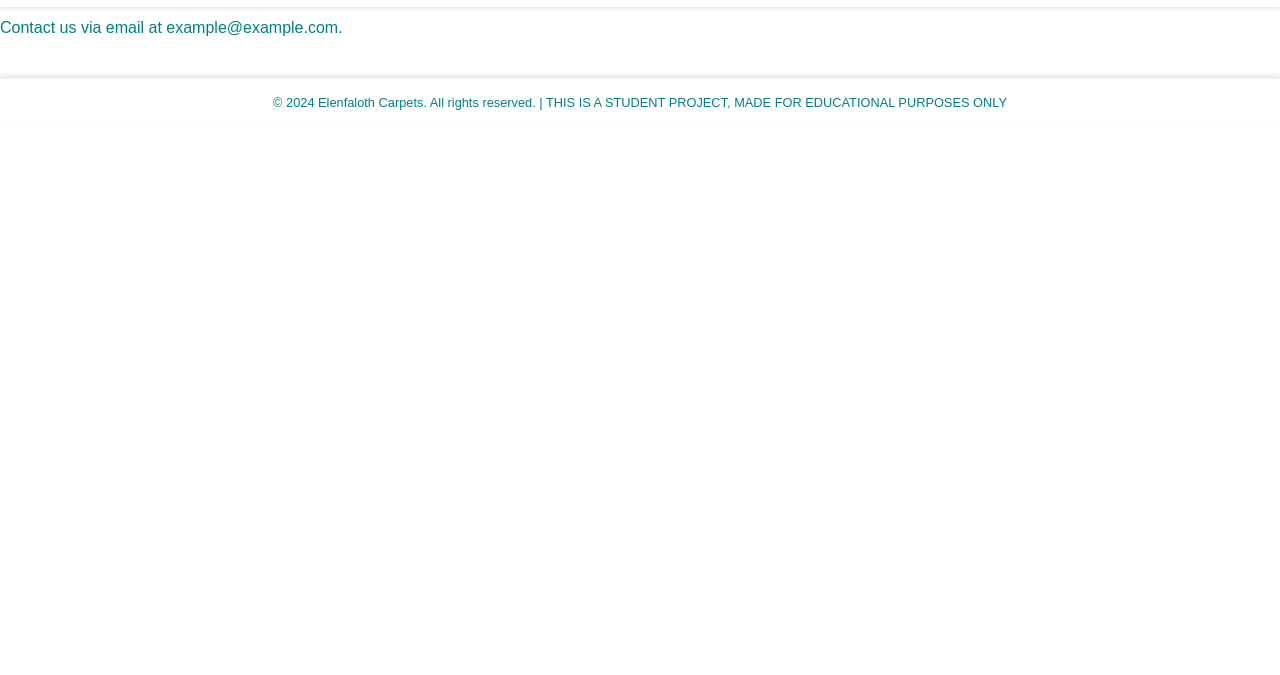
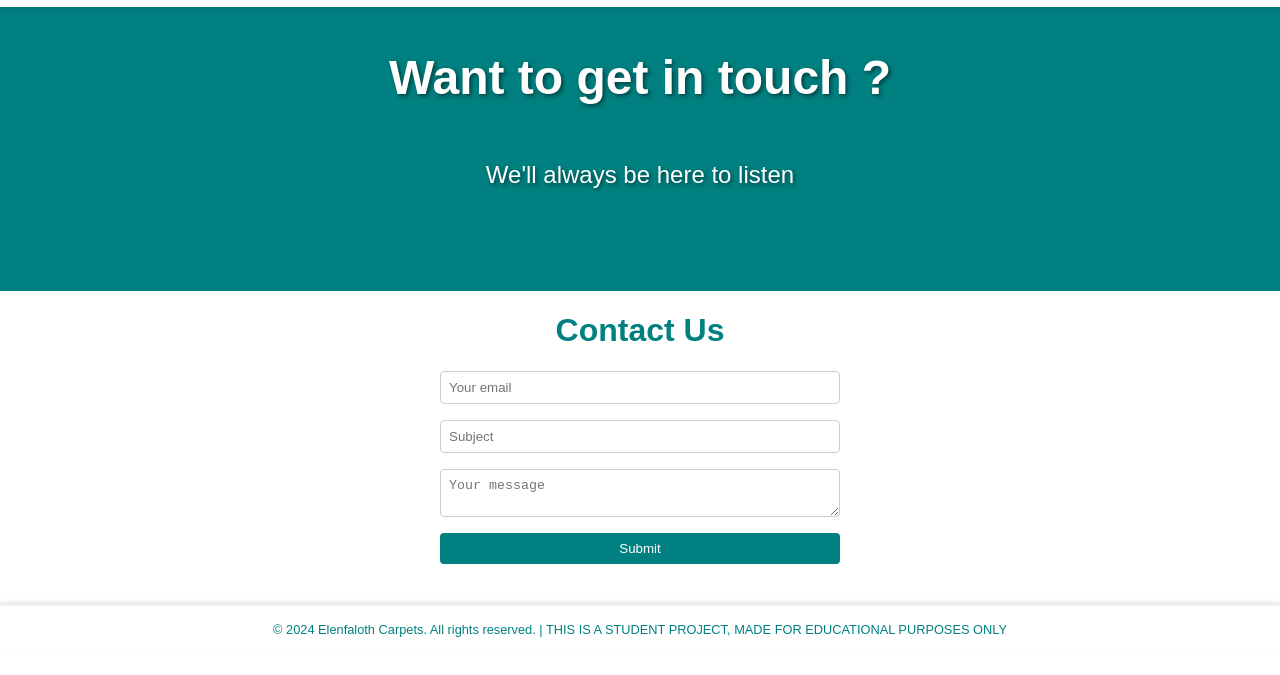
Before and after one commit to H4ss/Google-SEO-Tek5, a Gatsby site: page /contact in a window 1280 px wide. Shown: the part 61-736 px from the top of the page. Built offline with nearby package versions, Linux system fonts and the light colour scheme; Gatsby itself is replaced by a stand-in of ours.

Commit message:
Add a contact form and a snack bar

```diff
--- /dev/null
+++ b/src/components/contact-form.js
@@ -0,0 +1,73 @@
+import React, { useState } from "react"
+import "../styles/contact-form.css" // We'll create this CSS file next
+
+const ContactForm = () => {
+    const [formData, setFormData] = useState({
+        email: '',
+        subject: '',
+        message: ''
+    });
+
+    const [snackbarOpen, setSnackbarOpen] = useState(false);
+
+    const handleChange = (e) => {
+        const { name, value } = e.target;
+        setFormData(prevState => ({
+            ...prevState,
+            [name]: value
+        }));
+    }
+
+    const handleSubmit = (e) => {
+        e.preventDefault();
+        setSnackbarOpen(true);
+        // Automatically close the Snackbar after 3 seconds
+        setTimeout(() => {
+            setSnackbarOpen(false);
+        }, 3000);
+        // Reset form data
+        setFormData({
+            email: '',
+            subject: '',
+            message: ''
+        });
+    }
+
+    return (
+        <div>
+            <form onSubmit={handleSubmit} className="contact-form">
+                <input
+                    type="email"
+                    name="email"
+                    placeholder="Your email"
+                    value={formData.email}
+                    onChange={handleChange}
+                    required
+                />
+                <input
+                    type="text"
+                    name="subject"
+                    placeholder="Subject"
+                    value={formData.subject}
+                    onChange={handleChange}
+                    required
+                />
+                <textarea
+                    name="message"
+                    placeholder="Your message"
+                    value={formData.message}
+                    onChange={handleChange}
+                    required
+                />
+                <button type="submit" className="submit-button">Submit</button>
+            </form>
+            {snackbarOpen && (
+                <div className={`snackbar ${snackbarOpen ? 'open' : ''}`}>
+                    Message sent!
+                </div>
+            )}
+        </div>
+    );
+}
+
+export default ContactForm
--- a/src/pages/contact.js
+++ b/src/pages/contact.js
@@ -1,12 +1,30 @@
 import React from "react"
 import Layout from "../components/layout"
+import ContactForm from "../components/contact-form"
 
 export default function Contact() {
   return (
     <Layout>
+      <div style={{
+        display: 'flex',
+        flexDirection: 'column',
+        justifyContent: 'center',
+        alignItems: 'center',
+        backgroundColor: `var(--teal)`, // Set the image as background
+        backgroundSize: 'cover', // Cover the entire div
+        backgroundPosition: 'center', // Center the background image
+        color: 'var(--white)',
+        minHeight: 'calc(50vh - 80px)', // Subtract the height of the navbar
+        padding: '1rem'
+      }}>
+        <h1 style={{ textShadow: '2px 2px 4px rgba(0, 0, 0, 0.5)', fontSize: '3em' }}>Want to get in touch ? </h1>
+        <p style={{ textShadow: '2px 2px 4px rgba(0, 0, 0, 0.5)', fontSize: '1.5em' }}>
+          We'll always be here to listen
+        </p>
+      </div>
       <div>
-        <h1>Contact Us</h1>
-        <p>Contact us via email at example@example.com.</p>
+        <h1 style={{ textAlign: 'center' }}>Contact Us</h1>
+        <ContactForm />
       </div>
     </Layout>
   )
--- a/src/pages/index.js
+++ b/src/pages/index.js
@@ -23,7 +23,7 @@ export default function Home() {
         <h1 style={{ textShadow: '2px 2px 4px rgba(0, 0, 0, 0.5)', fontSize: '3em' }}>Welcome to Elenfaloth Carpets</h1>
         <p style={{ textShadow: '2px 2px 4px rgba(0, 0, 0, 0.5)', fontSize: '1.5em' }}>Discover our premium carpets, handcrafted with love since 2003.</p>
       </div>
-      <LatestNews limit={3} />
+      <LatestNews />
       <SmallAbout />
     </Layout>
   )
--- /dev/null
+++ b/src/styles/contact-form.css
@@ -0,0 +1,47 @@
+/* src/components/contactForm.css */
+.contact-form {
+    display: flex;
+    flex-direction: column;
+    gap: 1rem;
+    width: 100%;
+    max-width: 400px;
+    margin: auto; /* Center the form */
+}
+
+.contact-form input,
+.contact-form textarea {
+    padding: 0.5rem;
+    border: 1px solid #ccc;
+    border-radius: 4px;
+}
+
+.contact-form .submit-button {
+    background-color: var(--teal);
+    color: white;
+    padding: 0.5rem;
+    border: none;
+    border-radius: 4px;
+    cursor: pointer;
+    transition: background-color 0.3s ease;
+}
+
+.contact-form .submit-button:hover {
+    background-color: darken(var(--teal), 10%);
+}
+.snackbar {
+    position: fixed;
+    bottom: 0;
+    left: 0;
+    width: 100%;
+    background-color: var(--teal);
+    color: white;
+    padding: 1rem;
+    text-align: center;
+    z-index: 1000;
+    transform: translateY(100%);
+    transition: transform 0.3s ease;
+}
+
+.snackbar.open {
+    transform: translateY(0);
+}
```
